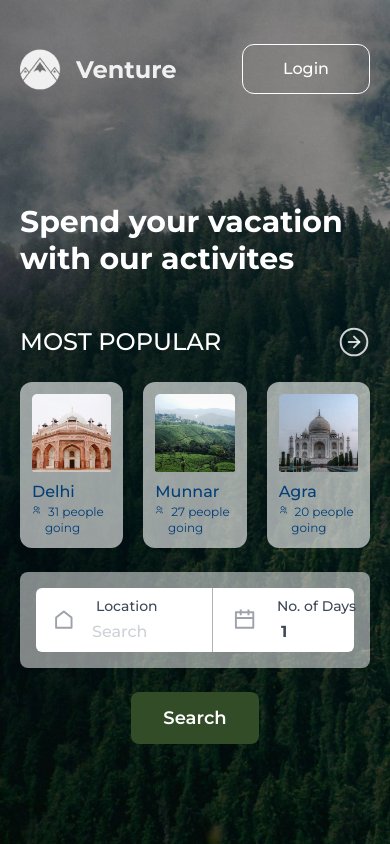
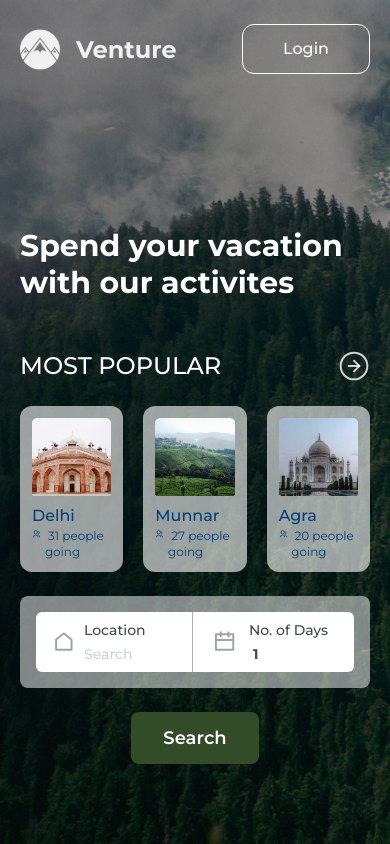
Before and after one commit to hananAzeez/venture-client, a Next.js app: page / in a window 390 px wide. Built offline with nearby package versions, Linux system fonts and the light colour scheme.

Commit message:
landing page mobile spacing fixed

```diff
--- a/src/pages/index.tsx
+++ b/src/pages/index.tsx
@@ -47,7 +47,7 @@ export default function Home() {
 
   return (
     <div>
-      <div className="font-montserrat bg-hero h-screen bg-cover flex flex-col justify-between p-5 xl:p-0">
+      <div className="font-montserrat bg-hero h-screen bg-cover flex flex-col justify-between px-5 xl:p-0">
         <Navbar />
         <div className="container mx-auto mb-20">
           <div className="grid grid-cols-1 lg:grid-cols-2 ">
@@ -137,7 +137,7 @@ export default function Home() {
                 {/* MOBILE SEARCH */}
                 <div className="lg:hidden bg-white bg-opacity-50 p-4 rounded-lg">
                   <div className="flex max-w-full bg-white rounded-md">
-                    <div className="flex items-center gap-4 lg:gap-5 p-2 lg:p-3 ml-2 lg:ml-3 border-r border-black border-opacity-30">
+                    <div className="flex items-center gap-2 lg:gap-5 p-2 lg:p-3 ml-2 lg:ml-3 border-r border-black border-opacity-30">
                       <svg
                         xmlns="http://www.w3.org/2000/svg"
                         width="29"
@@ -163,14 +163,14 @@ export default function Home() {
                           </clipPath>
                         </defs>
                       </svg>
-                      <div className="flex flex-col gap-1 max-w-28 lg:max-w-full">
-                        <p className="ml-1 text-secondary text-sm font-medium">
+                      <div className="flex flex-col gap-1 max-w-[100px] lg:max-w-full">
+                        <p className=" text-secondary text-sm font-medium">
                           Location
                         </p>
                         <input
                           type="text"
                           id="destination"
-                          className="bg-transparent text-secondary font-bold placeholder:opacity-50 placeholder:font-medium outline-none"
+                          className="bg-transparent text-secondary font-bold text-sm placeholder:opacity-50 placeholder:font-medium outline-none"
                           placeholder="Search"
                           onChange={(e) =>
                             setPromptData({
@@ -181,7 +181,7 @@ export default function Home() {
                         />
                       </div>
                     </div>
-                    <div className="flex items-center gap-4 lg:gap-5 p-2 lg:p-3 ml-3">
+                    <div className="flex items-center gap-2 lg:gap-5 p-2 lg:p-3 ml-3">
                       <svg
                         xmlns="http://www.w3.org/2000/svg"
                         width="29"
@@ -207,7 +207,7 @@ export default function Home() {
                           </clipPath>
                         </defs>
                       </svg>
-                      <div className="flex flex-col gap-1 max-w-28 lg:max-w-full">
+                      <div className="flex flex-col gap-1 max-w-[100px] lg:max-w-full">
                         <p className="ml-1 text-secondary text-sm font-medium">
                           No. of Days
                         </p>
@@ -223,7 +223,7 @@ export default function Home() {
                                   : promptData.days,
                             })
                           }
-                          className="bg-transparent text-secondary font-bold pl-2 outline-none border-none"
+                          className="bg-transparent text-secondary font-bold pl-2 text-sm outline-none border-none"
                         />
                       </div>
                     </div>
```
